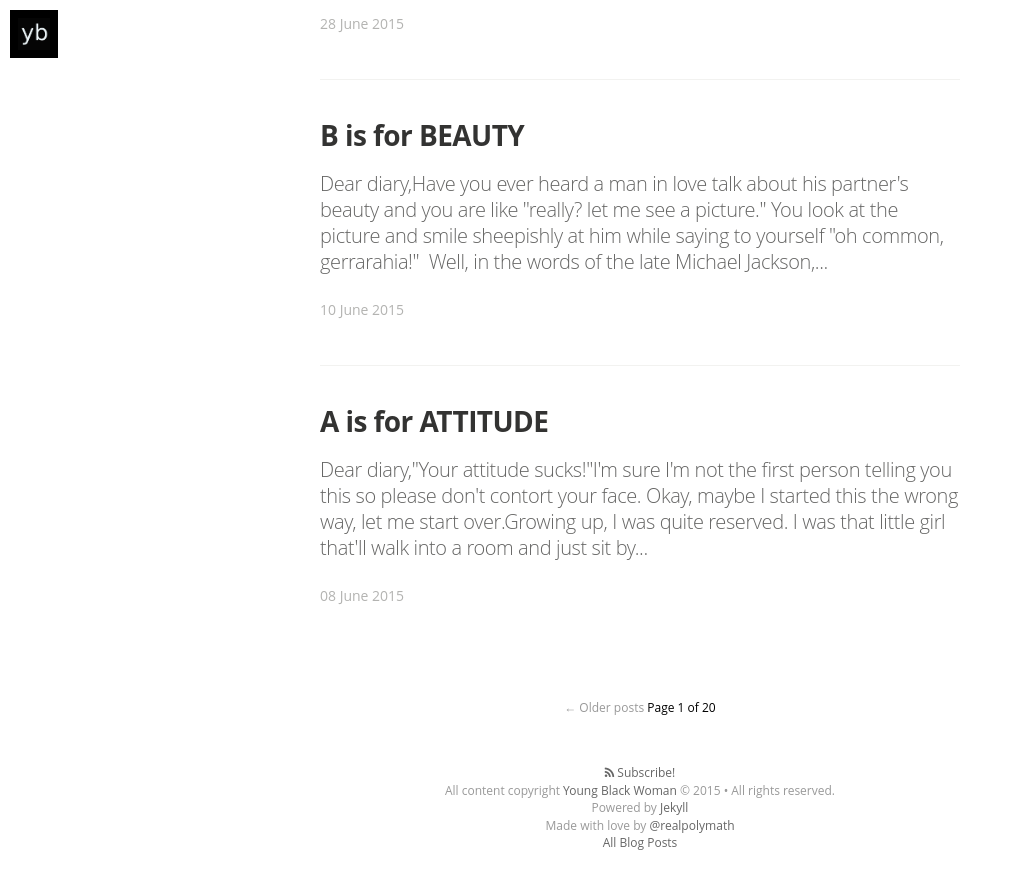
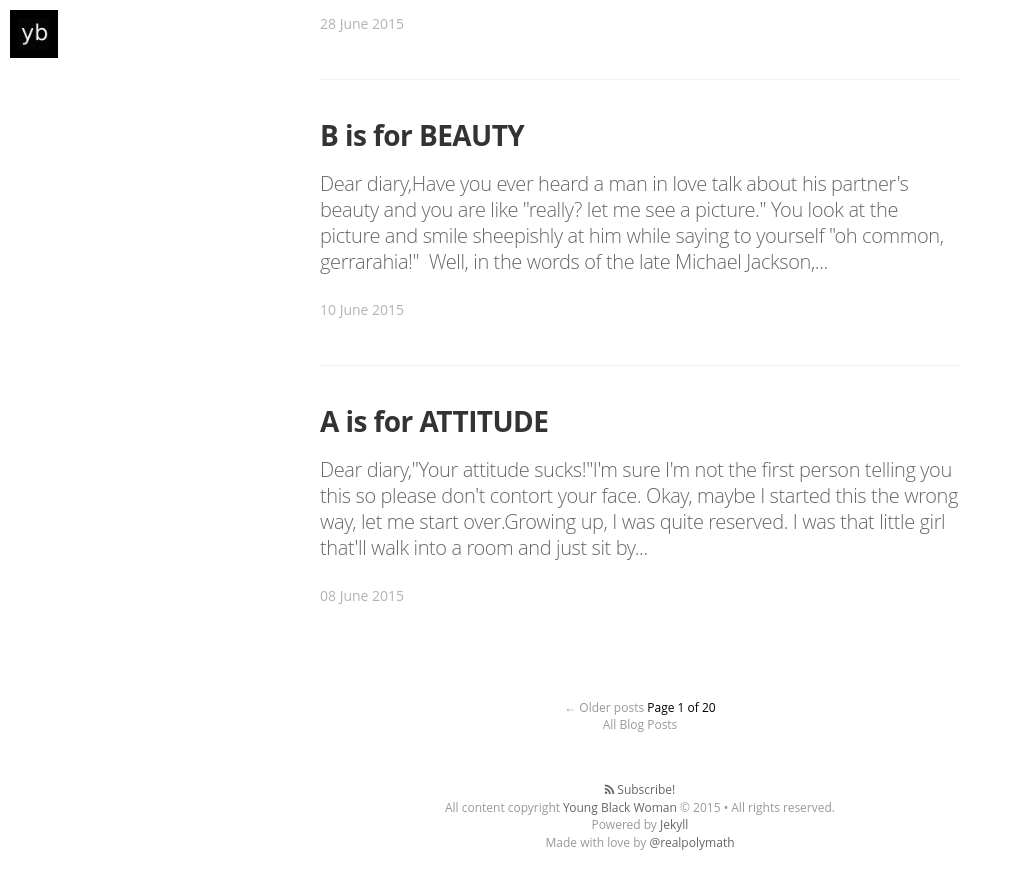
Before and after one commit to Youngblackwoman/youngblackwoman.github.io, a Jekyll site: the page built from index.html, in a window 1280 px wide and 900 px high, scrolled down 1590 px. Shown: the top 889 px of the window, without its empty margins (0-1011 px from the left). Built offline with Jekyll 4.4.1, drawn with Linux system fonts in a browser that asks for light colours; nearby versions of some CDN libraries; some web fonts are replaced; the list of posts is cut into pages by our own code.

Commit message:
some more, finishing touches

```diff
--- a/_includes/footer.html
+++ b/_includes/footer.html
@@ -6,7 +6,7 @@
          <section class="copyright">All content copyright <a href="mailto:{{ site.email}}">{{ site.name }}</a> &copy; {{ site.time | date: '%Y' }} &bull; All rights reserved.</section>
          <section class="poweredby">Powered by <a href="http://jekyllrb.com"> Jekyll</a></section>
          <section class="madeby">Made with love by <a href="http://twitter.com/realpolymath"> @realpolymath</a></section>
-         <section class="poweredby"><a href="/tags/">All Blog Posts</a></section>
+
     </div>
 </footer>
 
--- a/index.html
+++ b/index.html
@@ -86,6 +86,7 @@ layout: default
           <a class="older-posts" href="/page{{paginator.previous_page}}">Newer posts &rarr;</a>
         {% endif %}
       {% endif %}
+      <section class="poweredby"><a href="/tags/">All Blog Posts</a></section>
     </nav>
 
 
```
